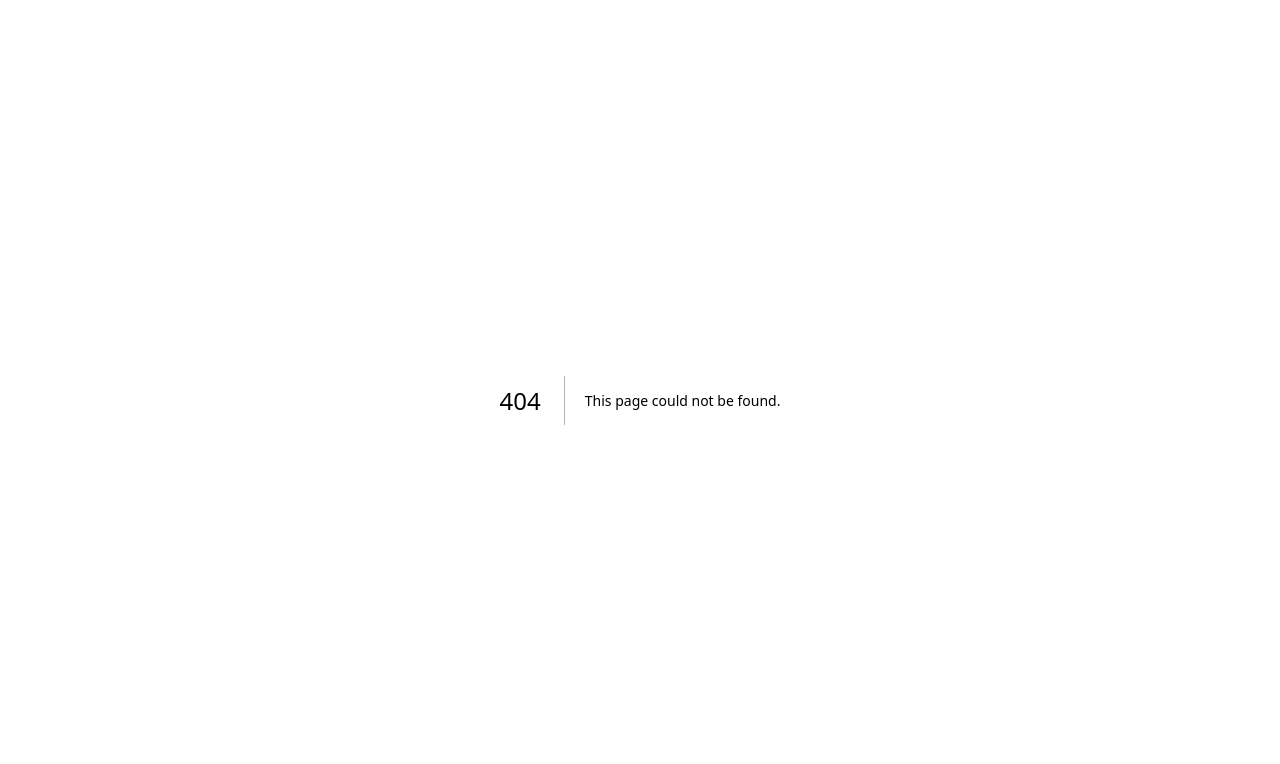
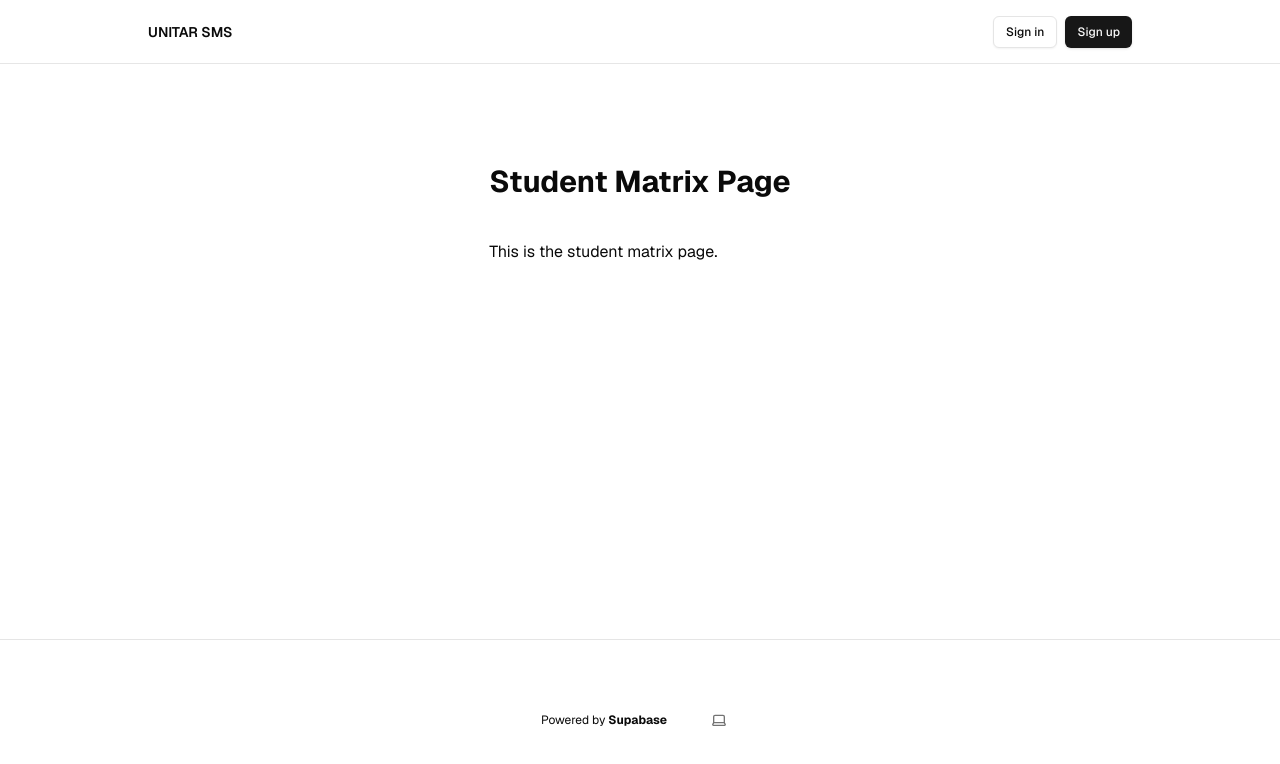
Before and after one commit to SLMCreatives/sms-temp, a Next.js app in the folder sms-temp/: page /protected/student in a window 1280 px wide. Before the commit this address had no page. Shown: the top 764 px of the page. Built offline with nearby package versions, Linux system fonts and the light colour scheme; no server answers.

Commit message:
auth and db

```diff
--- a/sms-temp/app/protected/layout.tsx
+++ b/sms-temp/app/protected/layout.tsx
@@ -1,12 +1,9 @@
-import { DeployButton } from "@/components/deploy-button";
-import { EnvVarWarning } from "@/components/env-var-warning";
 import { AuthButton } from "@/components/auth-button";
 import { ThemeSwitcher } from "@/components/theme-switcher";
-import { hasEnvVars } from "@/lib/utils";
 import Link from "next/link";
 
 export default function ProtectedLayout({
-  children,
+  children
 }: {
   children: React.ReactNode;
 }) {
@@ -16,12 +13,11 @@ export default function ProtectedLayout({
         <nav className="w-full flex justify-center border-b border-b-foreground/10 h-16">
           <div className="w-full max-w-5xl flex justify-between items-center p-3 px-5 text-sm">
             <div className="flex gap-5 items-center font-semibold">
-              <Link href={"/"}>Next.js Supabase Starter</Link>
-              <div className="flex items-center gap-2">
-                <DeployButton />
-              </div>
+              <Link href={"/"}>UNITAR SMS</Link>
+              <div className="flex items-center gap-2"></div>
             </div>
-            {!hasEnvVars ? <EnvVarWarning /> : <AuthButton />}
+            {/*             {!hasEnvVars ? <EnvVarWarning /> : <AuthButton />} */}
+            <AuthButton />
           </div>
         </nav>
         <div className="flex-1 flex flex-col gap-20 max-w-5xl p-5">
--- a/sms-temp/app/protected/page.tsx
+++ b/sms-temp/app/protected/page.tsx
@@ -3,6 +3,7 @@ import { redirect } from "next/navigation";
 import { createClient } from "@/lib/supabase/server";
 import { InfoIcon } from "lucide-react";
 import { FetchDataSteps } from "@/components/tutorial/fetch-data-steps";
+import Link from "next/link";
 
 export default async function ProtectedPage() {
   const supabase = await createClient();
@@ -20,6 +21,12 @@ export default async function ProtectedPage() {
           This is a protected page that you can only see as an authenticated
           user
         </div>
+        <p>
+          Go to{" "}
+          <Link href={"/protected/student"} className="underline">
+            Student Matrix Page
+          </Link>
+        </p>
       </div>
       <div className="flex flex-col gap-2 items-start">
         <h2 className="font-bold text-2xl mb-4">Your user details</h2>
--- /dev/null
+++ b/sms-temp/app/protected/student/[matrix.id]/page.tsx
@@ -0,0 +1,8 @@
+export default async function Page({
+  params
+}: {
+  params: Promise<{ matrix: { id: string } }>;
+}) {
+  const { matrix } = await params;
+  return <div>My Post: {matrix.id}</div>;
+}
--- /dev/null
+++ b/sms-temp/app/protected/student/page.tsx
@@ -0,0 +1,8 @@
+export default function Page() {
+  return (
+    <div className="flex flex-col gap-10">
+      <h1 className="text-3xl font-bold">Student Matrix Page</h1>
+      <p>This is the student matrix page.</p>
+    </div>
+  );
+}
--- a/sms-temp/lib/utils.ts
+++ b/sms-temp/lib/utils.ts
@@ -8,4 +8,4 @@ export function cn(...inputs: ClassValue[]) {
 // This check can be removed, it is just for tutorial purposes
 export const hasEnvVars =
   process.env.NEXT_PUBLIC_SUPABASE_URL &&
-  process.env.NEXT_PUBLIC_SUPABASE_PUBLISHABLE_OR_ANON_KEY;
+  process.env.NEXT_PUBLIC_SUPABASE_ANON_KEY;
```
